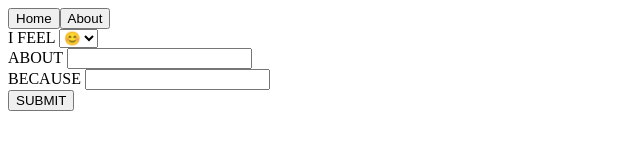
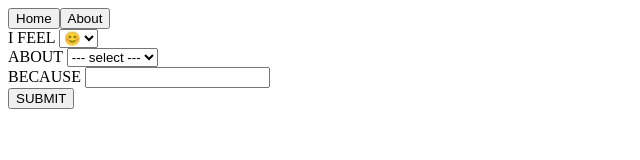
Before and after one commit to project-symi/frontend-symi, a Next.js app: page /employee in a window 1280 px wide. Shown: the top 160 px of the page, without its empty margins (0-640 px from the left). Built offline with nearby package versions, Linux system fonts and the light colour scheme.

Commit message:
feedback about dropdown showing

```diff
--- a/components/employeePage/Feedback.js
+++ b/components/employeePage/Feedback.js
@@ -4,13 +4,42 @@ export default class Feedback extends React.Component {
     super();
     this.state = {
       feeling: null,
-      about: null,
-      notes: null
+      about: { type: null, input: null },
+      note: null
     };
   }
 
+  searchEmployee = event => {
+    this.setState({
+      about: {
+        type: this.state.about.type,
+        input: event.target.value
+      }
+    });
+  };
+
   handleInputChange = event => {
-    this.setState({ [event.target.name]: event.target.value });
+    console.log('event.target.name = ', event.target.name);
+    if (event.target.name === 'About') {
+      this.setState({
+        about: {
+          type: event.target.value,
+          input: null
+        }
+      });
+    } else if (
+      event.target.name === 'Employee' ||
+      event.target.name === 'Category'
+    ) {
+      this.setState({
+        about: {
+          type: this.state.about.type,
+          input: event.target.value
+        }
+      });
+    } else {
+      this.setState({ [event.target.name]: event.target.value });
+    }
   };
 
   handleSubmit = event => {
@@ -38,20 +67,42 @@ export default class Feedback extends React.Component {
 
         <div>
           <label>ABOUT </label>
-          <input
-            type="text"
-            name="about"
-            value={this.state.about}
-            onChange={this.handleInputChange}
-          ></input>
+          {/* 1st ABOUT SELECTION */}
+          <select name="About" onChange={this.handleInputChange}>
+            <option>--- select ---</option>
+            <option value="Employee">Employee</option>
+            <option value="Category">Category</option>
+          </select>
+
+          {/* 2nd ABOUT > EMPLOYEE SEARCH */}
+          {this.state.about.type === 'Employee' ? (
+            <input type="text" onChange={this.searchEmployee}></input>
+          ) : (
+            <div></div>
+          )}
+
+          {/* 2nd ABOUT > CATEGORY */}
+          {this.state.about.type === 'Category' ? (
+            <select name="Category" onChange={this.handleInputChange}>
+              <option>Work/Life Balance</option>
+              <option>Benefits</option>
+              <option>Holidays</option>
+              <option>Job Satisfaction</option>
+              <option>Company Policy</option>
+              <option>Other</option>
+            </select>
+          ) : (
+            <div></div>
+          )}
+          {/* CATEGORY SELECT */}
         </div>
 
         <div>
           <label>BECAUSE </label>
           <input
             type="text"
-            name="notes"
-            value={this.state.because}
+            name="note"
+            value={this.state.note}
             onChange={this.handleInputChange}
           ></input>
         </div>
@@ -63,7 +114,3 @@ export default class Feedback extends React.Component {
     );
   }
 }
-
-// Feedback.propTypes = {
-//   submitFeedback: PropTypes.node.isRequired
-// };
```
